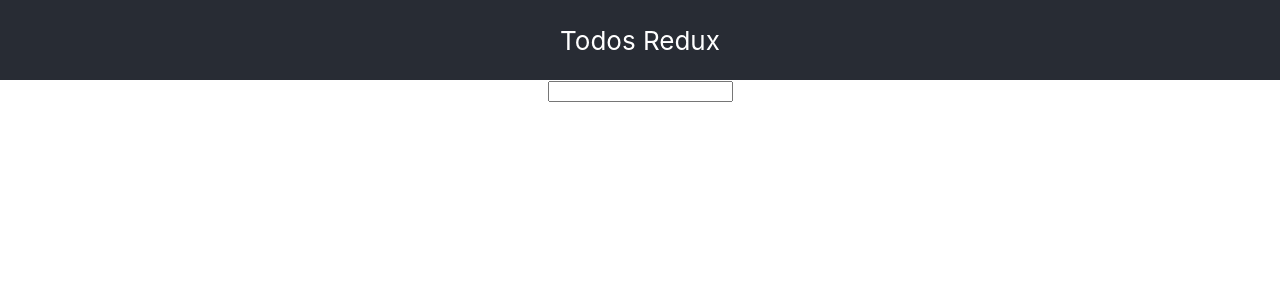
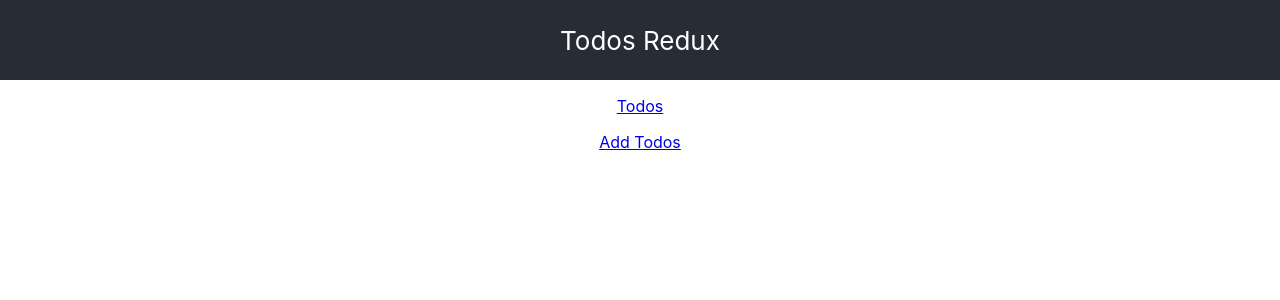
Before and after one commit to jamesfulford/todo-react-redux-app, a React (Create React App) app: page /todos in a window 1280 px wide. Shown: the top 300 px of the page. Built offline with nearby package versions, Linux system fonts and the light colour scheme.

Commit message:
feat(react): Redux Todos: Adding routing

```diff
--- a/package.json
+++ b/package.json
@@ -10,6 +10,8 @@
     "react": "^16.8.6",
     "react-dom": "^16.8.6",
     "react-redux": "^7.1.0",
+    "react-router": "^5.0.1",
+    "react-router-dom": "^5.0.1",
     "react-scripts": "3.0.1",
     "redux": "^4.0.1",
     "typescript": "3.5.2"
@@ -36,6 +38,7 @@
     ]
   },
   "devDependencies": {
-    "@types/react-redux": "^7.1.0"
+    "@types/react-redux": "^7.1.0",
+    "@types/react-router-dom": "^4.3.4"
   }
 }
--- a/src/components/App.tsx
+++ b/src/components/App.tsx
@@ -1,14 +1,23 @@
 import React from 'react';
 import TodoList from './TodoList';
 import './App.css';
+import { Link, Route, Redirect } from 'react-router-dom';
+import TodoForm from './TodoForm';
 
 const App: React.FC = () => {
   return (
     <div className="App">
-      <header className="App-header">
-        Todos Redux
-      </header>
-      <TodoList></TodoList>
+      <header className="App-header">Todos Redux</header>
+      <p>
+        <Link to="/todos">Todos</Link>
+      </p>
+      <p>
+        <Link to="/todos/new">Add Todos</Link>
+      </p>
+
+      <Route path="/todos/new" component={TodoForm} />
+      <Route path="/todos" component={TodoList} />
+      <Route exact path="/" render={() => <Redirect to="/todos" />} />
     </div>
   );
 }
--- /dev/null
+++ b/src/components/TodoForm.tsx
@@ -0,0 +1,27 @@
+import React, { useState } from "react";
+import { connect } from "react-redux";
+import { ReducerState } from "../reducers/todos";
+import { addTodo } from "../actions/todos";
+import { Todo } from "../todo.types";
+
+const TodoForm = ({ dispatchAddTodo }: { dispatchAddTodo: Function }) => {
+  const [text, setText] = useState<string>("");
+  return (
+    <form
+      onSubmit={e => {
+        e.preventDefault();
+        dispatchAddTodo({ name: text, completed: false });
+        setText("");
+      }}
+    >
+      <input type="text" onChange={e => setText(e.target.value)} value={text} />
+    </form>
+  );
+};
+
+export default connect(
+  ({ todos }: ReducerState) => ({}),
+  dispatch => ({
+    dispatchAddTodo: (todo: Todo) => dispatch(addTodo(todo))
+  })
+)(TodoForm);
--- a/src/components/TodoList.tsx
+++ b/src/components/TodoList.tsx
@@ -1,32 +1,17 @@
-import React, { useState, FunctionComponent } from "react";
+import React, { FunctionComponent } from "react";
 import TodoItem from "./TodoItem";
-import { Todo, TodoId } from "../todo.types";
+import { Todo } from "../todo.types";
 
 import { connect } from "react-redux";
 import { ReducerState } from "../reducers/todos";
-import { addTodo, removeTodo } from "../actions/todos";
+import { addTodo } from "../actions/todos";
 
 const TodoList: FunctionComponent<{
   todos: Todo[];
   dispatchRemoveTodo: Function;
-  dispatchAddTodo: Function;
-}> = ({ todos, dispatchRemoveTodo, dispatchAddTodo }) => {
-  const [text, setText] = useState<string>("");
+}> = ({ todos, dispatchRemoveTodo }) => {
   return (
     <>
-      <form
-        onSubmit={e => {
-          e.preventDefault();
-          dispatchAddTodo({ name: text, completed: false });
-          setText("");
-        }}
-      >
-        <input
-          type="text"
-          onChange={e => setText(e.target.value)}
-          value={text}
-        />
-      </form>
       <div>
         {todos.map((todo: Todo) => {
           return (
@@ -48,7 +33,6 @@ const TodoList: FunctionComponent<{
 export default connect(
   ({ todos }: ReducerState) => ({ todos }),
   dispatch => ({
-    dispatchAddTodo: (todo: Todo) => dispatch(addTodo(todo)),
-    dispatchRemoveTodo: (id: TodoId) => dispatch(removeTodo(id))
+    dispatchAddTodo: (todo: Todo) => dispatch(addTodo(todo))
   })
 )(TodoList);
--- a/src/index.tsx
+++ b/src/index.tsx
@@ -6,6 +6,7 @@ import App from "./components/App";
 import { createStore } from "redux";
 import { Provider } from "react-redux";
 import todoReducer from "./reducers/todos";
+import { BrowserRouter } from "react-router-dom";
 
 const store = createStore(
   todoReducer,
@@ -15,7 +16,9 @@ const store = createStore(
 
 ReactDOM.render(
   <Provider store={store}>
-    <App />
+    <BrowserRouter>
+      <App />
+    </BrowserRouter>
   </Provider>,
   document.getElementById("root")
 );
```
Also changed, not shown: 1 other file (tests, documents, lock files or other folders).
